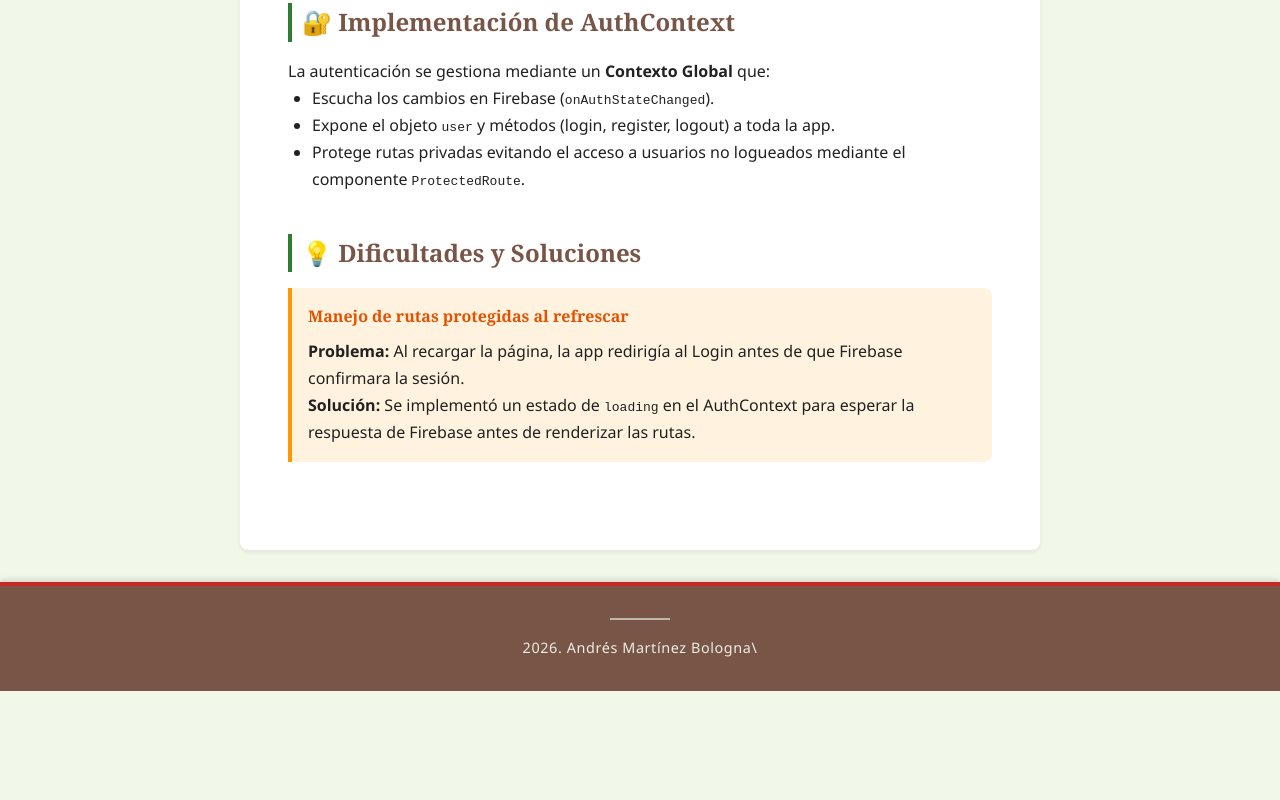
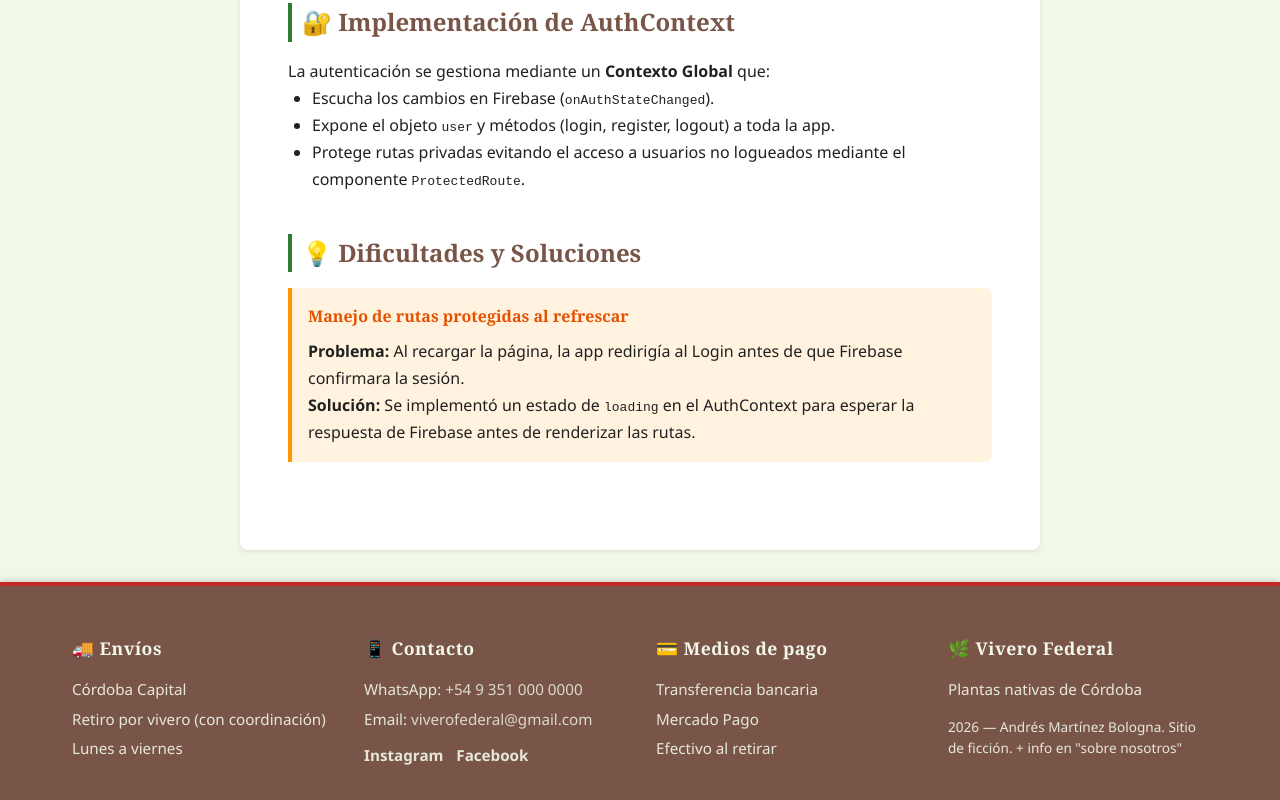
Before and after one commit to AndyMartinezB/UTN-reactjs-trabajofinal, a React (Vite) app: page /about in a window 1280 px wide. Shown: the part 894-1694 px from the top of the page. Before the commit the page ends 1585 px from the top, so only its background shows below. Built offline with nearby package versions, Linux system fonts and the light colour scheme; no server answers.

Commit message:
feat: footer style

```diff
--- a/src/components/Footer.jsx
+++ b/src/components/Footer.jsx
@@ -3,7 +3,61 @@
 const Footer = () => {
   return (
     <footer className="footer">
-      <p className="footer-text"> 2026. Andrés Martínez Bologna\</p>
+      <div className="footer-container">
+        {/* Envíos */}
+        <div className="footer-section">
+          <h4 className="footer-title">🚚 Envíos</h4>
+          <p>Córdoba Capital</p>
+          <p>Retiro por vivero (con coordinación)</p>
+          <p>Lunes a viernes</p>
+        </div>
+
+        {/* Contacto */}
+        <div className="footer-section">
+          <h4 className="footer-title">📱 Contacto</h4>
+          <p>
+            WhatsApp:{" "}
+            <a
+              href="https://wa.me/5493510000000"
+              target="_blank"
+              rel="noopener noreferrer"
+            >
+              +54 9 351 000 0000
+            </a>
+          </p>
+          <p>
+            Email:{" "}
+            <a href="mailto:viverofederal@gmail.com">viverofederal@gmail.com</a>
+          </p>
+
+          <div className="footer-socials">
+            <a href="#" aria-label="Instagram">
+              Instagram
+            </a>
+            <a href="#" aria-label="Facebook">
+              Facebook
+            </a>
+          </div>
+        </div>
+
+        {/* Pagos */}
+        <div className="footer-section">
+          <h4 className="footer-title">💳 Medios de pago</h4>
+          <p>Transferencia bancaria</p>
+          <p>Mercado Pago</p>
+          <p>Efectivo al retirar</p>
+        </div>
+
+        {/* Marca / autor */}
+        <div className="footer-section">
+          <h4 className="footer-title">🌿 Vivero Federal</h4>
+          <p>Plantas nativas de Córdoba</p>
+          <p className="footer-author">
+            2026 — Andrés Martínez Bologna. Sitio de ficción. + info en "sobre
+            nosotros"
+          </p>
+        </div>
+      </div>
     </footer>
   );
 };
--- a/src/styles/components/footer.css
+++ b/src/styles/components/footer.css
@@ -1,32 +1,92 @@
+/* FOOTER GENERAL */
 .footer {
   background-color: var(--color-earth);
   color: var(--color-bg-light);
-  text-align: center;
-  padding: 2rem 1.5rem;
   margin-top: auto;
-
-  /* Acento inspirado en el ave */
-  border-top: 4px solid #c62828;
-
+  border-top: 4px solid #c62828; /* acento federal */
   box-shadow: 0 -2px 6px rgba(0, 0, 0, 0.15);
 }
 
-/* Texto principal */
-.footer-text {
-  font-size: 0.9rem;
-  font-weight: 500;
-  letter-spacing: 0.6px;
-  margin: 0;
-  opacity: 0.95;
+/* CONTENEDOR */
+.footer-container {
+  max-width: 1200px;
+  margin: 0 auto;
+  padding: 3rem 2rem 2rem;
+  display: grid;
+  grid-template-columns: repeat(auto-fit, minmax(220px, 1fr));
+  gap: 2rem;
 }
 
-/* Línea decorativa opcional */
-.footer::before {
-  content: "";
-  display: block;
-  width: 60px;
-  height: 2px;
-  background-color: var(--color-bg-light);
-  margin: 0 auto 1rem;
-  opacity: 0.6;
+/* SECCIONES */
+.footer-section {
+  display: flex;
+  flex-direction: column;
+  gap: 0.4rem;
+  font-size: 0.95rem;
 }
+
+/* TÍTULOS */
+.footer-title {
+  font-family: var(--font-display);
+  font-size: 1.1rem;
+  color: var(--color-bg-light);
+  margin-bottom: 0.6rem;
+  letter-spacing: 0.5px;
+}
+
+/* TEXTO */
+.footer-section p {
+  color: var(--color-bg-light);
+  opacity: 0.9;
+  line-height: 1.5;
+}
+
+/* REDES */
+.footer-socials {
+  display: flex;
+  gap: 0.8rem;
+  margin-top: 0.4rem;
+}
+
+.footer-socials a {
+  font-weight: 600;
+  color: var(--color-bg-light);
+  opacity: 0.9;
+  transition:
+    opacity 0.3s ease,
+    text-decoration 0.3s ease;
+}
+
+.footer-socials a:hover {
+  opacity: 1;
+  text-decoration: underline;
+  text-decoration-thickness: 2px;
+}
+
+/* AUTOR */
+.footer-author {
+  margin-top: 0.6rem;
+  font-size: 0.85rem;
+  opacity: 0.75;
+}
+
+/* RESPONSIVE */
+@media (max-width: 768px) {
+  .footer-container {
+    text-align: center;
+  }
+
+  .footer-socials {
+    justify-content: center;
+  }
+}
+.footer a {
+  color: var(--color-bg-light);
+  opacity: 0.9;
+}
+
+.footer a:hover {
+  opacity: 1;
+  text-decoration: underline;
+  text-decoration-thickness: 2px;
+}
--- a/src/views/AboutThis.jsx
+++ b/src/views/AboutThis.jsx
@@ -9,7 +9,7 @@
       <main className="about-main">
         <div className="about-container">
           <section className="about-header">
-            <h2>Sobre el Proyecto</h2>
+            <h2>Sobre este Proyecto</h2>
             <p className="about-intro">
               Trabajo Final Integrador para el curso de React JS. Esta
               aplicación es un dashboard de gestión para un Vivero de Plantas
```
